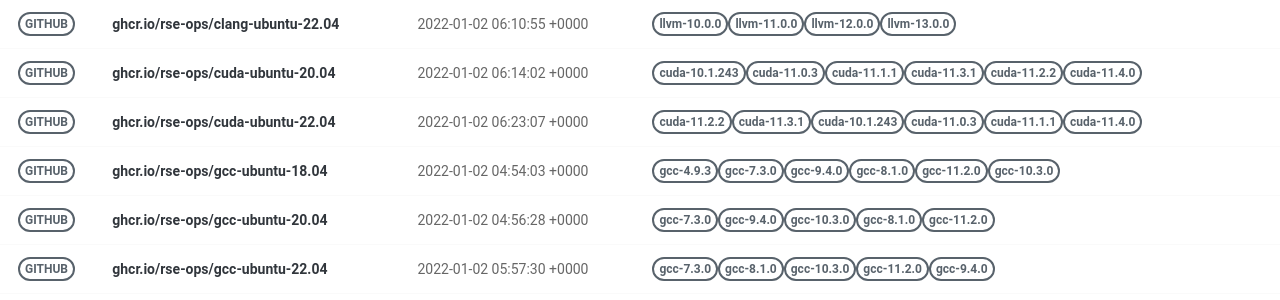
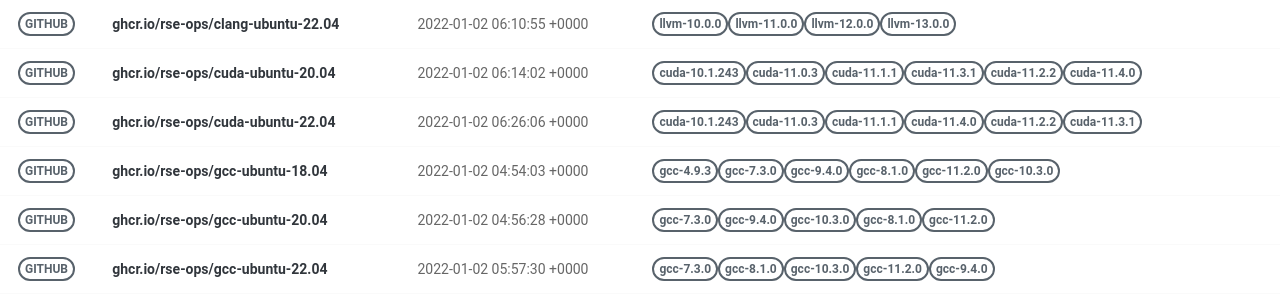
Before and after one commit to rse-ops/docker-images, a Jekyll site: the page built from pages/index.md, in a window 1280 px wide. Shown: the part 228-528 px from the top of the page. Built offline with Jekyll 4.4.1, drawn with Linux system fonts in a browser that asks for light colours; nearby versions of some CDN libraries; part of the change alters nothing that is shown.

Commit message:
Automated push to update library 2022-01-02

```diff
--- a/_library/ghcr.io-rse-ops-cuda-ubuntu-22.04.md
+++ b/_library/ghcr.io-rse-ops-cuda-ubuntu-22.04.md
@@ -1,17 +1,11 @@
 ---
 layout: container
 name: ghcr.io/rse-ops/cuda-ubuntu-22.04
-updated_at: 2022-01-02 06:23:07.195334
+updated_at: 2022-01-02 06:26:06.701775
 
 
 container_url: https://github.com/orgs/rse-ops/packages/container/package/cuda-ubuntu-22.04
 versions:
- - tag: cuda-11.2.2
-   dockerfile: https://github.com/rse-ops/docker-images/blob/main/ubuntu/cuda/Dockerfile
-   manifest: https://crane.ggcr.dev/manifest/ghcr.io/rse-ops/cuda-ubuntu-22.04:cuda-11.2.2
- - tag: cuda-11.3.1
-   dockerfile: https://github.com/rse-ops/docker-images/blob/main/ubuntu/cuda/Dockerfile
-   manifest: https://crane.ggcr.dev/manifest/ghcr.io/rse-ops/cuda-ubuntu-22.04:cuda-11.3.1
  - tag: cuda-10.1.243
    dockerfile: https://github.com/rse-ops/docker-images/blob/main/ubuntu/cuda/Dockerfile
    manifest: https://crane.ggcr.dev/manifest/ghcr.io/rse-ops/cuda-ubuntu-22.04:cuda-10.1.243
@@ -24,5 +18,11 @@ versions:
  - tag: cuda-11.4.0
    dockerfile: https://github.com/rse-ops/docker-images/blob/main/ubuntu/cuda/Dockerfile
    manifest: https://crane.ggcr.dev/manifest/ghcr.io/rse-ops/cuda-ubuntu-22.04:cuda-11.4.0
+ - tag: cuda-11.2.2
+   dockerfile: https://github.com/rse-ops/docker-images/blob/main/ubuntu/cuda/Dockerfile
+   manifest: https://crane.ggcr.dev/manifest/ghcr.io/rse-ops/cuda-ubuntu-22.04:cuda-11.2.2
+ - tag: cuda-11.3.1
+   dockerfile: https://github.com/rse-ops/docker-images/blob/main/ubuntu/cuda/Dockerfile
+   manifest: https://crane.ggcr.dev/manifest/ghcr.io/rse-ops/cuda-ubuntu-22.04:cuda-11.3.1
 
 ---
```
